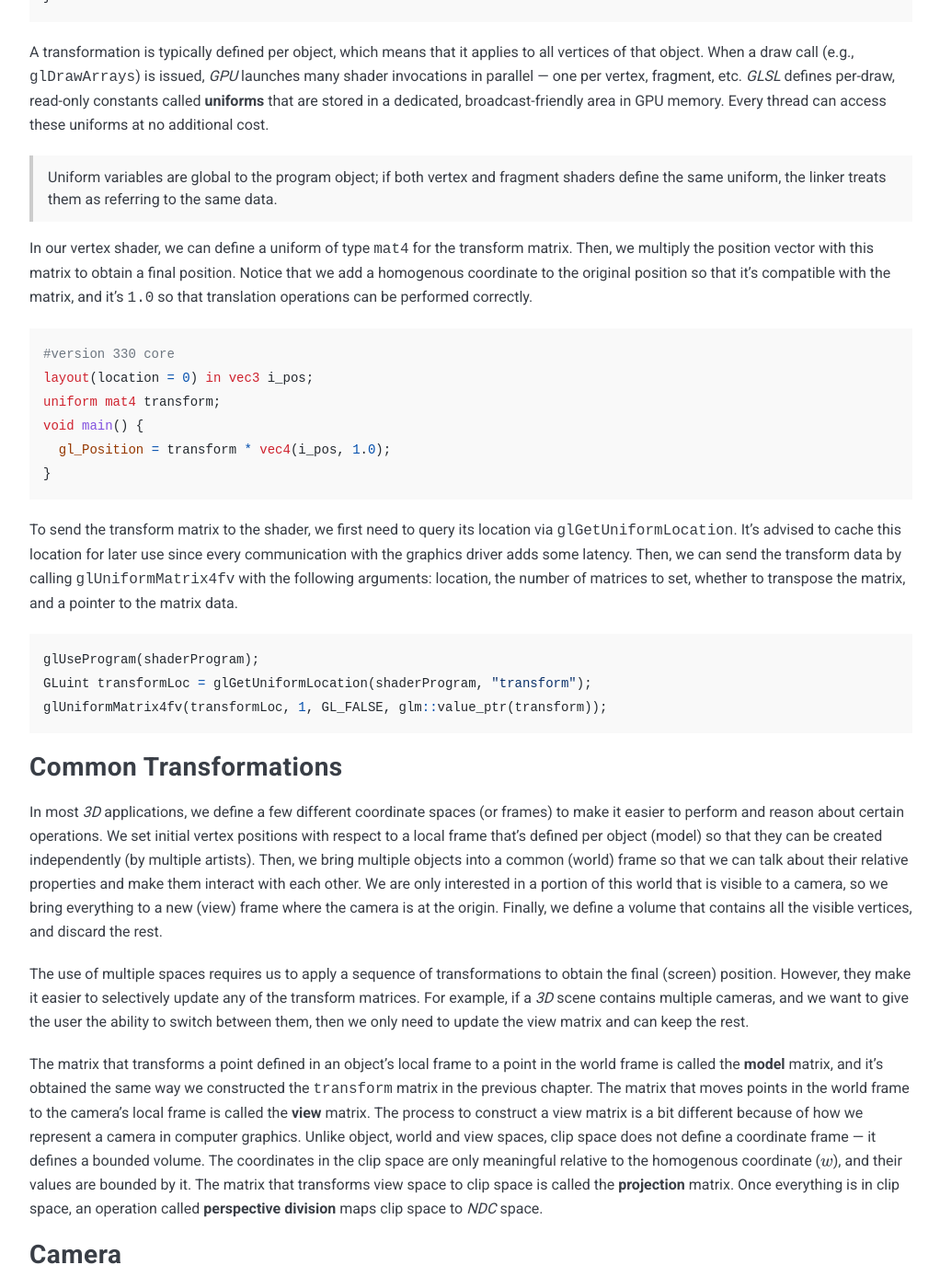
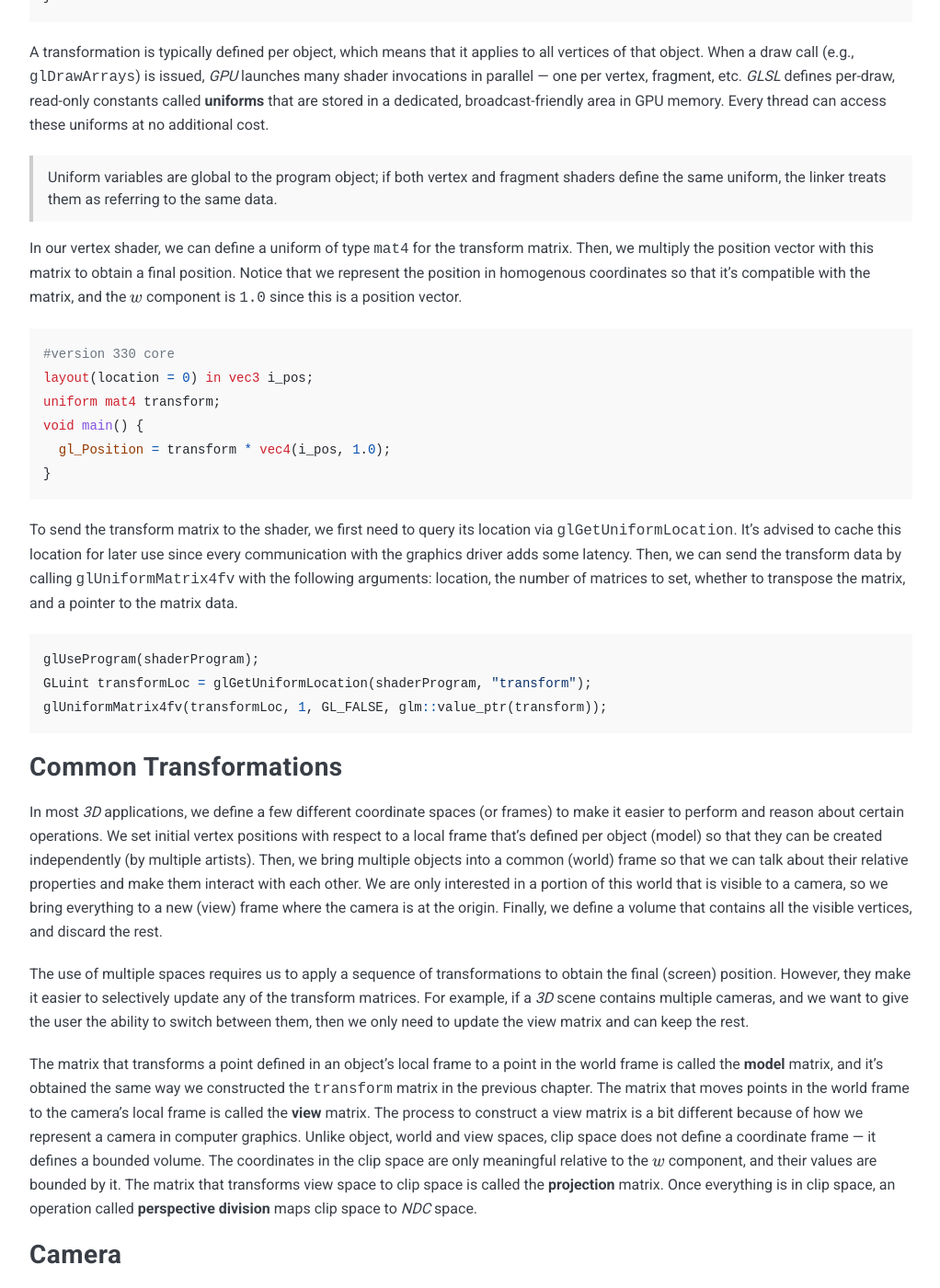
Before and after one commit to msagca/msagca.github.io, a Jekyll site: the page built from _posts/2025-08-29-a-summary-of-learnopengl.md, in a window 1280 px wide and 1400 px high, scrolled down 20584 px. Shown: the whole window at 92% size, without its empty margins (128-1150 px from the left). Built offline with Jekyll 4.4.1, drawn with Linux system fonts in a browser that asks for light colours; some of the changed text lies outside the part shown.

Commit message:
fix an error

````diff
--- a/_posts/2025-08-29-a-summary-of-learnopengl.md
+++ b/_posts/2025-08-29-a-summary-of-learnopengl.md
@@ -747,9 +747,9 @@
 
 This operation is valid because the translation matrix ($T$) has a dimension of $3x4$ and it is multiplied by a $4x1$ vector, and the resulting vector is of size $3x1$. More importantly, it gives the correct result. So, we've finally obtained a translation matrix by introducing a new dimension.
 
-> This extra dimension ($w$) is called a **homogenous coordinate** and it has some other uses, which we'll see later on.
+> When a _3D_ point is represented in a _4D_ projective space, the new coordinate system is referred to as **homogenous coordinates**.
 
-There is one problem though. The $w$ coordinate we added to our original vector makes it impossible to perform multiplications with our scale matrix since the dimensions $3x3$ and $4x1$ are not compatible ($3\neq 4$). As a workaround, we could add one extra column of $0s$ to our scale matrix:
+There is a problem though. The $w$ component we added to our original vector makes it impossible to perform multiplications with our scale matrix since the dimensions $3x3$ and $4x1$ are not compatible ($3\neq 4$). As a workaround, we could add one extra column of $0s$ to our scale matrix:
 
 $$
 \begin{bmatrix}
@@ -770,7 +770,7 @@
 \end{bmatrix}
 $$
 
-This seems to work, but we do not just perform one transformation on a vector and call it a day; it's often necessary to apply a series of transformations to the same vector. Let's say we intend to apply a translation next, can we do it? Notice that we no longer have a $4x1$ vector; we have lost the $w$ component, which makes it impossible to perform this operation. It's clear that we have to preserve the homogenous coordinate while operating on the vector.
+This seems to work, but we do not just perform one transformation on a vector and call it a day; it's often necessary to apply a series of transformations to the same vector. Let's say we intend to apply a translation next, can we do it? Notice that we no longer have a $4x1$ vector; we have lost the $w$ component, which makes it impossible to perform this operation. It's clear that we have to preserve the _4D_ representation while operating on the vector.
 
 What dimensions does the scale matrix need to have to produce a $4x1$ vector when multiplied by a $4x1$ vector? Yes, the answer is $4x4$. But, what values should we have in this new row? The $w$ component of the result must be $1$, which suggests $(0,0,0,1)$.
 
@@ -1076,7 +1076,7 @@
 
 > Uniform variables are global to the program object; if both vertex and fragment shaders define the same uniform, the linker treats them as referring to the same data.
 
-In our vertex shader, we can define a uniform of type `mat4` for the transform matrix. Then, we multiply the position vector with this matrix to obtain a final position. Notice that we add a homogenous coordinate to the original position so that it's compatible with the matrix, and it's `1.0` so that translation operations can be performed correctly.
+In our vertex shader, we can define a uniform of type `mat4` for the transform matrix. Then, we multiply the position vector with this matrix to obtain a final position. Notice that we represent the position in homogenous coordinates so that it's compatible with the matrix, and the $w$ component is `1.0` since this is a position vector.
 
 ```glsl
 #version 330 core
@@ -1101,7 +1101,7 @@
 
 The use of multiple spaces requires us to apply a sequence of transformations to obtain the final (screen) position. However, they make it easier to selectively update any of the transform matrices. For example, if a _3D_ scene contains multiple cameras, and we want to give the user the ability to switch between them, then we only need to update the view matrix and can keep the rest.
 
-The matrix that transforms a point defined in an object's local frame to a point in the world frame is called the **model** matrix, and it's obtained the same way we constructed the `transform` matrix in the previous chapter. The matrix that moves points in the world frame to the camera's local frame is called the **view** matrix. The process to construct a view matrix is a bit different because of how we represent a camera in computer graphics. Unlike object, world and view spaces, clip space does not define a coordinate frame — it defines a bounded volume. The coordinates in the clip space are only meaningful relative to the homogenous coordinate ($w$), and their values are bounded by it. The matrix that transforms view space to clip space is called the **projection** matrix. Once everything is in clip space, an operation called **perspective division** maps clip space to _NDC_ space.
+The matrix that transforms a point defined in an object's local frame to a point in the world frame is called the **model** matrix, and it's obtained the same way we constructed the `transform` matrix in the previous chapter. The matrix that moves points in the world frame to the camera's local frame is called the **view** matrix. The process to construct a view matrix is a bit different because of how we represent a camera in computer graphics. Unlike object, world and view spaces, clip space does not define a coordinate frame — it defines a bounded volume. The coordinates in the clip space are only meaningful relative to the $w$ component, and their values are bounded by it. The matrix that transforms view space to clip space is called the **projection** matrix. Once everything is in clip space, an operation called **perspective division** maps clip space to _NDC_ space.
 
 ## Camera
 
@@ -1224,7 +1224,7 @@
 
 ## Projection
 
-Clip space is the result of applying a projection matrix to a region of the view space defined by some boundaries. This bounded region is called the **viewing volume**, and any point inside this volume that survives the **depth test** will end up on the screen. In clip space, points are represented using homogenous coordinates, i.e., $(x,y,z,w)$, and are not yet normalized, i.e., they're not in the form $(x',y',z')$. The $w$ component was added for convenience — to enable translation to be expressed as matrix multiplication. At projection stage, we repurpose this homogenous coordinate to store the depth information. But, $z$ already represents depth (distance from camera) in view space, why do we need to use the $w$ component? After applying the projection, $z$ is no longer the original depth — it's been remapped for the depth buffer (usually to $[0,1]$ range). The projection matrix typically puts the original view space $z$ value into $w$. Note that this is only needed when **perspective projection** is used — for perspective division that happens after the projection matrix is applied. On the other hand, in **orthographic projection**, $w$ remains $1$ throughout the pipeline. Now, let's explore these two types of projection.
+Clip space is the result of applying a projection matrix to a region of the view space defined by some boundaries. This bounded region is called the **viewing volume**, and any point inside this volume that survives the **depth test** will end up on the screen. In clip space, points are represented using homogenous coordinates, i.e., $(x,y,z,w)$, and are not yet normalized, i.e., they're not in the form $(x',y',z')$. The $w$ component was added for convenience — to enable translation to be expressed as matrix multiplication. At projection stage, we repurpose this component to store the depth information. But, $z$ already represents depth (distance from camera) in view space, why do we need to use the $w$ component? After applying the projection, $z$ is no longer the original depth — it's been remapped for the depth buffer (usually to $[0,1]$ range). The projection matrix typically puts the original view space $z$ value into $w$. Note that this is only needed when **perspective projection** is used — for perspective division that happens after the projection matrix is applied. On the other hand, in **orthographic projection**, $w$ remains $1$ throughout the pipeline. Now, let's explore these two types of projection.
 
 ### Orthographic Projection
 
````
